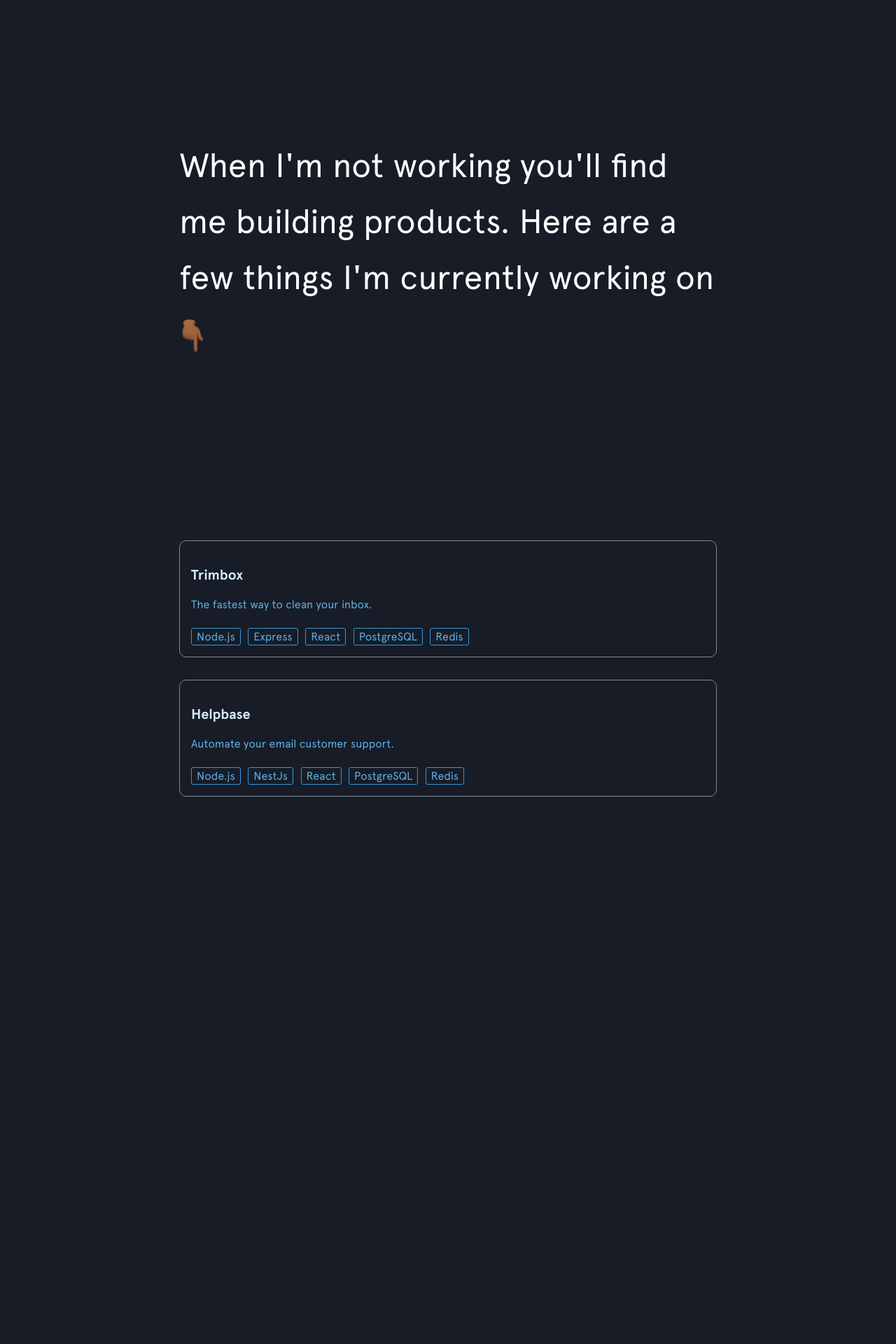
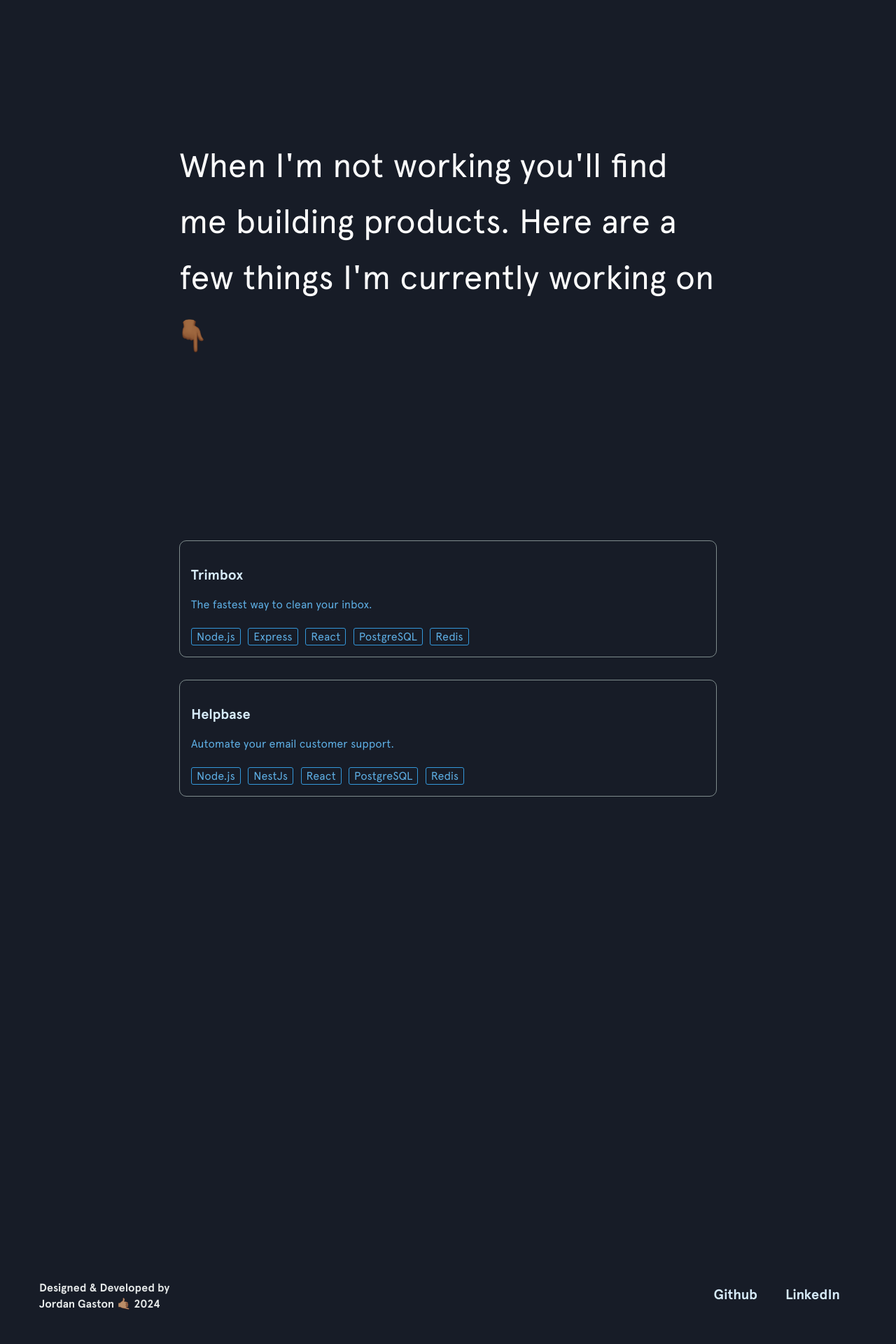
Before and after one commit to emptstr/jordangaston.github.io, a Jekyll site: the page built from index.html, in a window 1280 px wide. Shown: the part 2684-4604 px from the top of the page at 70% size. Built offline with Jekyll 4.4.1, drawn with Linux system fonts in a browser that asks for light colours; nearby versions of some CDN libraries; before the commit the page ends 3830 px from its top, so only the background shows below that.

Commit message:
Finish v3

```diff
--- a/_config.yml
+++ b/_config.yml
@@ -18,7 +18,7 @@
 # You can create any custom variable you would like, and they will be accessible
 # in the templates via {{ site.myvariable }}.
 
-title: Jordan's Docs
+title: Jordan Gaston
 email: jordangaston1994@gmail.com
 description: >- # this means to ignore newlines until "baseurl:"
   Write an awesome description for your new site here. You can edit this
--- a/_includes/head.html
+++ b/_includes/head.html
@@ -26,5 +26,6 @@
 <meta name="twitter:description" content="{{site.description}}">
 <meta name="twitter:image:src" content="{{site.cover}}">
 <script src="https://unpkg.com/scrollreveal@4.0.0/dist/scrollreveal.min.js"></script>
+<script src='https://cdnjs.cloudflare.com/ajax/libs/jquery/3.1.1/jquery.min.js' type="text/javascript" charset="utf-8"></script>
 <script src="{{ site.baseurl }}/js/main.js"></script>
 <link rel="stylesheet" href="{{ site.baseurl }}/css/main.css" hreflang="en-us">
--- a/_sass/partials/_core.scss
+++ b/_sass/partials/_core.scss
@@ -65,3 +65,26 @@
     color: $primary-400;
     font-size: $font-size;
 }
+
+footer {
+    margin: $spacing-medium;
+    padding: $spacing-medium;
+    justify-content: baseline;
+}
+
+.copyright {
+    margin-top: $spacing-smallest;
+    font-weight: $bold-font-weight;
+}
+
+.socials {
+    gap: $spacing;
+}
+
+.social {
+    color: $primary-100;
+    font-weight: $bold-font-weight;
+    font-size: $font-size-mediumer;
+    text-decoration: none;
+    margin-right: $spacing-medium;
+}
--- a/_sass/partials/_emojis.scss
+++ b/_sass/partials/_emojis.scss
@@ -103,3 +103,24 @@
     vertical-align: text-bottom;
     @include pushable;
 }
+
+.pointing-up-hand {
+    transition: all 0.2s ease-in-out;
+    &:hover,
+    &:focus {
+        transform: translateY(-10px);
+    }
+    background: transparent;
+    border: none;
+    outline: none;
+    width: 48px;
+    height: 40px;
+    position: fixed;
+    bottom: 25px;
+    right: 10px;
+    cursor: pointer;
+    display: none;
+    img {
+        width: 100%;
+    }
+}
--- a/index.html
+++ b/index.html
@@ -2,7 +2,8 @@
 layout: default
 ---
 
-<div id="site" class="primary center stack">
+<div id="site" class="">
+    <div class="primary center stack">
         <div id="intro">
             <header class="cover">
                 <h1 id="intro-greeting">Hi! <span class="icon waving-hand"></span></h1>
@@ -13,7 +14,8 @@
             </header>
         </div>
         <section class="background cover">
-        <h2>I've been building software professionally for almost 8 years. Here are few of the roles I've had. <span class="icon pointing-down-hand"></span></h2>
+            <h2>I've been building software professionally for almost 8 years. Here are few of the roles I've had. <span
+                    class="icon pointing-down-hand"></span></h2>
         </section>
         <section class="content stack">
             <section class="job cluster">
@@ -54,7 +56,8 @@
             </section>
         </section>
         <section class="background cover">
-        <h2>When I'm not working you'll find me building products. Here are a few things I'm currently working on <span class="icon pointing-down-hand"></span></h2>
+            <h2>When I'm not working you'll find me building products. Here are a few things I'm currently working on
+                <span class="icon pointing-down-hand"></span></h2>
         </section>
         <section class="content stack">
             <section class="project stack">
@@ -84,4 +87,21 @@
                 </div>
             </section>
         </section>
+        <section class="cover">
+            <span></span>
+        </section>
     </div>
+    <footer class="cluster">
+        <div class="stack">
+            <span class="copyright">Designed &amp; Developed by</span>
+            <span class="copyright">Jordan Gaston 🤙🏽 2024</span>
+        </div>
+        <div class="socials cluster">
+            <a class="social" href="https://github.com/jordangaston">Github</a>
+            <a class="social" href="https://www.linkedin.com/in/jordangaston/">LinkedIn</a>
+        </div>
+    </footer>
+    <button class="pointing-up-hand">
+        <img src="/img/emojis/pointing-up-hand.png" alt="">
+    </button>
+</div>
--- a/js/main.js
+++ b/js/main.js
@@ -12,6 +12,9 @@
   sr.reveal('#intro-contact');
   sr.reveal('.cover');
   sr.reveal('.job');
+  sr.reveal('.project');
+  sr.reveal('.social');
+  sr.reveal('.copyright');
   sr.reveal('.pointing-down-hand', {
     afterReveal: function () {
       const hands = document.querySelectorAll('.pointing-down-hand');
@@ -45,4 +48,24 @@
   hand.addEventListener('mouseout', function () {
     hand.classList.remove('wave');
   });
+
+  const introHeight = document.querySelector('#intro').offsetHeight;
+  const topButton = document.querySelector('.pointing-up-hand');
+  const $topButton = $('.pointing-up-hand');
+
+  window.addEventListener(
+    'scroll',
+    function() {
+      if (window.scrollY > introHeight) {
+        $topButton.fadeIn();
+      } else {
+        $topButton.fadeOut();
+      }
+    },
+    false
+  );
+
+  topButton.addEventListener('click', function() {
+    $('html, body').animate({ scrollTop: 0 }, 500);
+  });
 });
```
Also changed, not shown: img/emojis/pointing-up-hand.png (added), img/emojis/pointing-up.png (added). Lines whose indentation alone changed are shown as unchanged.
